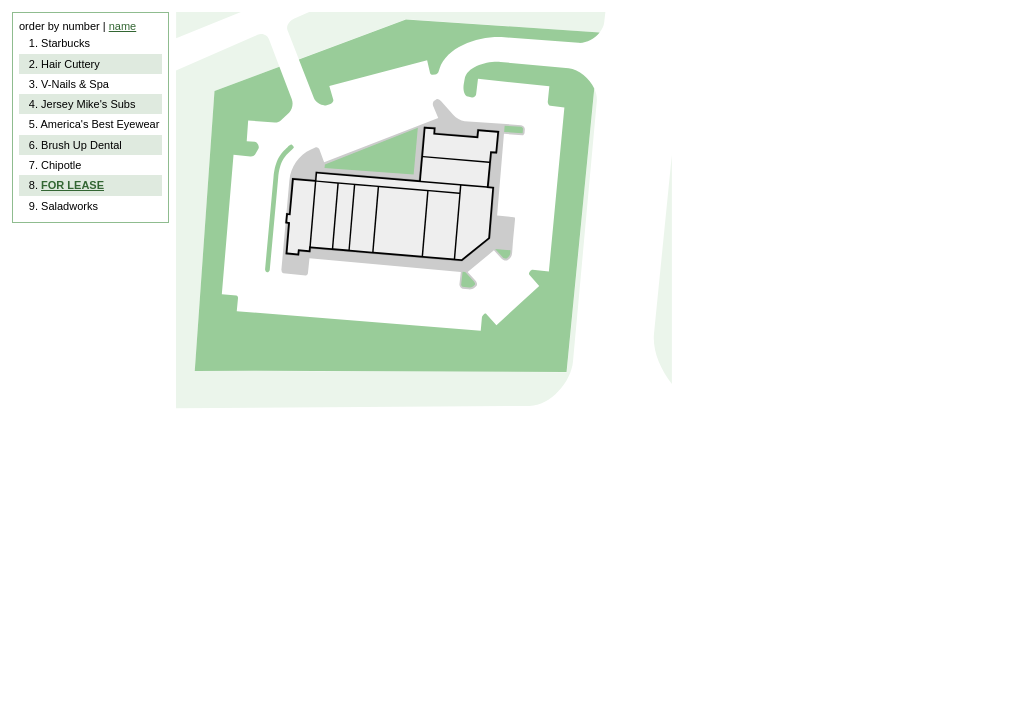
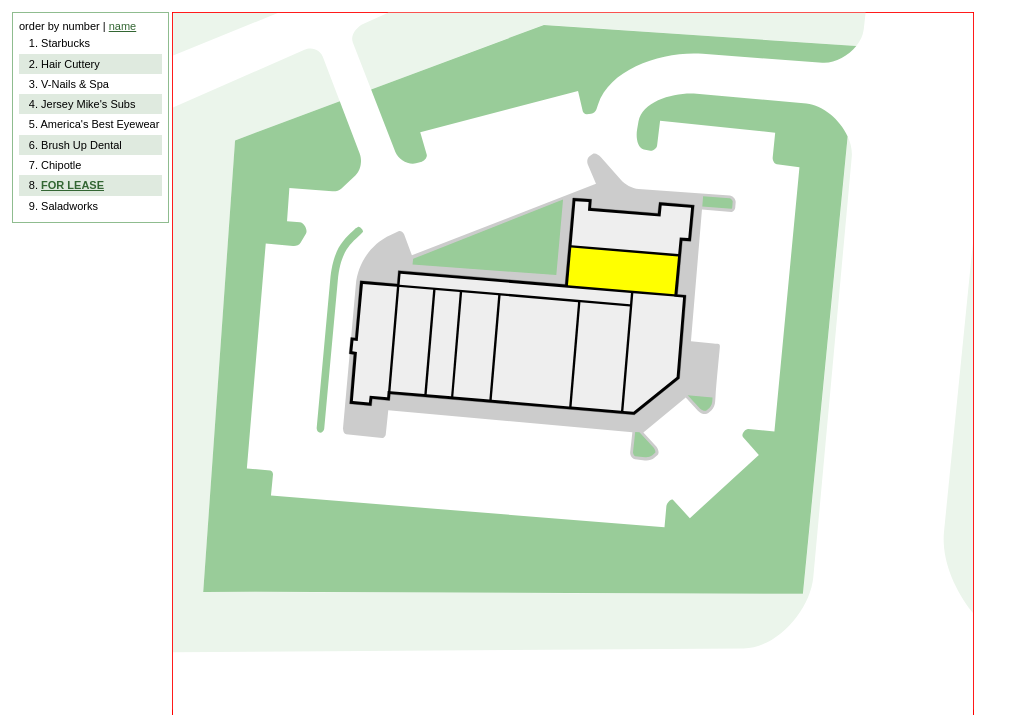
Before and after one commit to shussel/svg-siteplan, a plain HTML site: page index.html in a window 1280 px wide. Shown: the top 715 px of the page, without its empty margins (0-1025 px from the left). Drawn offline with Linux system fonts and the light colour scheme.

Commit message:
scale to container

```diff
--- a/index.html
+++ b/index.html
@@ -27,7 +27,7 @@
       </div>
       <div class="ib">
         <div class="svg">
-          <svg xmlns="http://www.w3.org/2000/svg" xml:space="preserve" width="504" height="432" shape-rendering="geometricPrecision" text-rendering="geometricPrecision" image-rendering="optimizeQuality" fill-rule="evenodd" clip-rule="evenodd" viewBox="0 0 508 442.5">
+          <svg  preserveAspectRatio="xMidYMin slice" shape-rendering="geometricPrecision" text-rendering="geometricPrecision" image-rendering="optimizeQuality" fill-rule="evenodd" clip-rule="evenodd" viewBox="0 0 508 442.5" style="width: 100%; padding-bottom: 87.1%; height: 1px; overflow: visible">
             <g id="Border">
               <polygon id="bounds" fill="none" stroke="white" stroke-width="0.2" points="0.1 0.1 507.9 0.1 507.9 442.4 0.1 442.4 "/>
             </g>
@@ -41,15 +41,15 @@
             </g>
             <g id="Spaces">
               <polygon id="hallway" fill="#EEEEEE" points="250.7 174.4 250.7 174.4 144.5 165.5 143.9 172.5 290.2 184.9 290.8 177.8 "/>
-              <polygon id="s1763" fill="#EEEEEE" points="327.2 142.9 329 123.7 310.3 122.2 309.6 129.3 263.5 125.6 263.9 120 255.5 119.5 253.1 147.4 320.8 153.1 321.8 142.6 "/>
-              <polygon id="s1762" fill="#EEEEEE" points="252.9 148.9 250.8 172.9 318.4 178.6 320.7 154.6 "/>
-              <polygon id="s1761" fill="#EEEEEE" points="286 252.7 292.4 253.2 319.8 231.2 323.9 180.7 318.3 180.2 318.3 180.1 292.3 177.9 "/>
-              <polygon id="s1760" fill="#EEEEEE" points="253.1 249.9 284.5 252.5 290.1 186.3 258.7 183.7 "/>
-              <polygon id="s1757" fill="#EEEEEE" points="202.4 245.6 251.6 249.8 257.2 183.6 208 179.4 "/>
-              <polygon id="s1756" fill="#EEEEEE" points="178 243.5 200.9 245.5 206.5 179.3 183.6 177.4 "/>
-              <polygon id="s1755" fill="#EEEEEE" points="161.1 242.1 176.6 243.4 182.1 177.2 166.7 175.9 "/>
-              <polygon id="s1754" fill="#EEEEEE" points="144.2 174 143.7 174 138.1 240.2 159.6 242 165.2 175.8 144.2 174 "/>
-              <polygon id="s1753" fill="#EEEEEE" points="142.2 173.9 120.6 172.1 117.3 208.3 114.6 208 113.9 214.8 116.8 215.3 114.2 246.4 124.4 247.4 124.9 243 136 244 136.3 240 136.6 240 "/>
+              <polygon id="s1763" class="space" fill="#EEEEEE" points="327.2 142.9 329 123.7 310.3 122.2 309.6 129.3 263.5 125.6 263.9 120 255.5 119.5 253.1 147.4 320.8 153.1 321.8 142.6 "/>
+              <polygon id="s1762" class="space available" fill="#EEEEEE" points="252.9 148.9 250.8 172.9 318.4 178.6 320.7 154.6 "/>
+              <polygon id="s1761" class="space" fill="#EEEEEE" points="286 252.7 292.4 253.2 319.8 231.2 323.9 180.7 318.3 180.2 318.3 180.1 292.3 177.9 "/>
+              <polygon id="s1760" class="space" fill="#EEEEEE" points="253.1 249.9 284.5 252.5 290.1 186.3 258.7 183.7 "/>
+              <polygon id="s1757" class="space" fill="#EEEEEE" points="202.4 245.6 251.6 249.8 257.2 183.6 208 179.4 "/>
+              <polygon id="s1756" class="space" fill="#EEEEEE" points="178 243.5 200.9 245.5 206.5 179.3 183.6 177.4 "/>
+              <polygon id="s1755" class="space" fill="#EEEEEE" points="161.1 242.1 176.6 243.4 182.1 177.2 166.7 175.9 "/>
+              <polygon id="s1754" class="space" fill="#EEEEEE" points="144.2 174 143.7 174 138.1 240.2 159.6 242 165.2 175.8 144.2 174 "/>
+              <polygon id="s1753" class="space" fill="#EEEEEE" points="142.2 173.9 120.6 172.1 117.3 208.3 114.6 208 113.9 214.8 116.8 215.3 114.2 246.4 124.4 247.4 124.9 243 136 244 136.3 240 136.6 240 "/>
             </g>
           </svg>
         </div>
--- a/site-plan.css
+++ b/site-plan.css
@@ -8,6 +8,12 @@
 	dk blue			#466290
 	lt blue			#F0F5FF
 	black			#000
+
+	occupied space			#EEE
+	occupied space hover	#F0F5FF
+
+	available space			yellow
+	available hover			red
 */
 
 body {
@@ -89,3 +95,24 @@
 .planlist li a {
 	font-weight: bold;
 }
+
+.svg {
+	width: 800px;
+	border: 1px solid red;
+}
+
+svg .space {
+	fill: #EEE;
+}
+
+svg .space.available {
+	fill: #ff0;
+}
+
+svg .space:hover {
+	fill: #F0F5FF;
+}
+
+svg .space.available:hover {
+	fill: #F00;
+}
```
